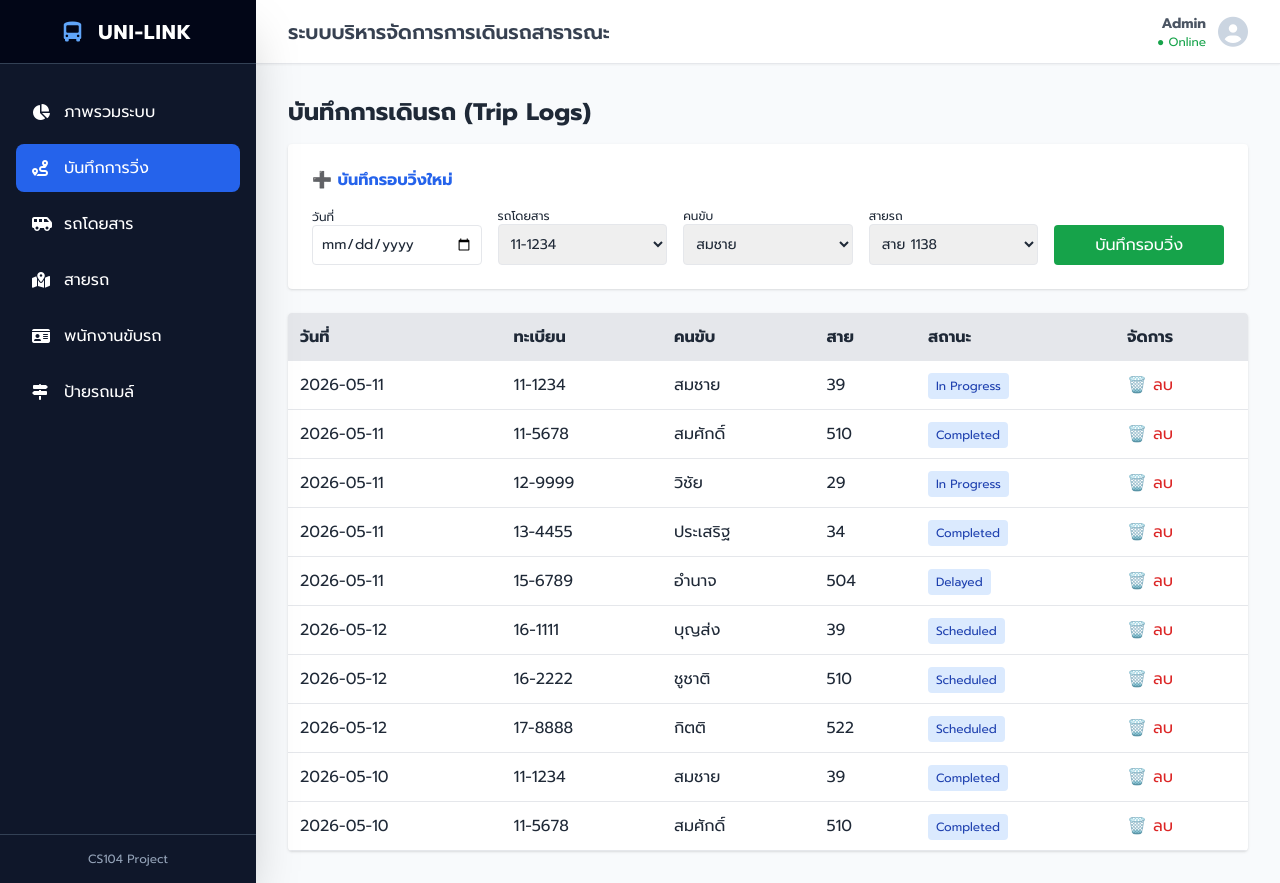
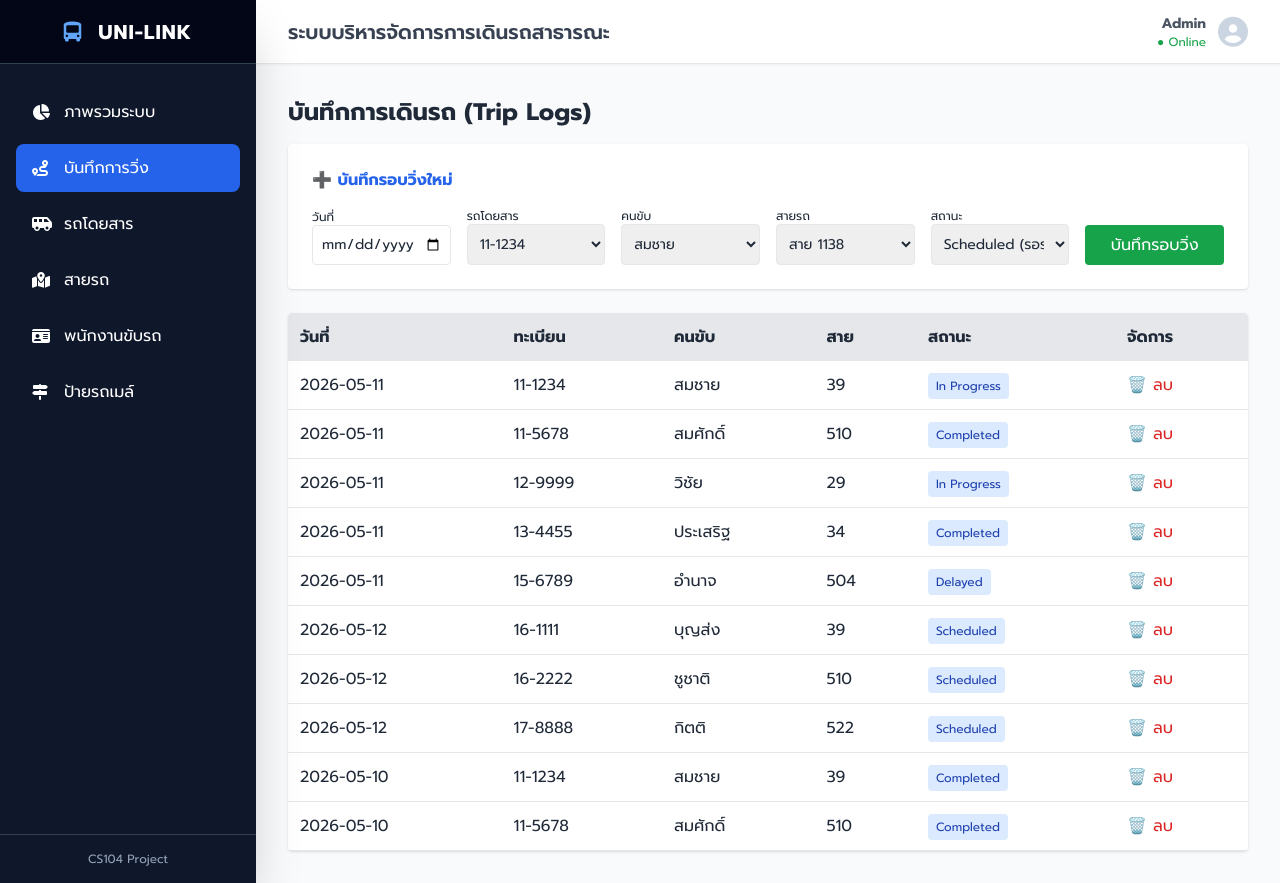
Before and after one commit to pkok00/CS104_RABus, a Flask app: page /trip_logs in a window 1280 px wide. Run offline with Flask 3, Linux system fonts and the light colour scheme; data comes from the database, SQL or seed files in the repository; some libraries are stand-ins or nearby versions.

Commit message:
Add files via upload

```diff
--- a/templates/trip_logs.html
+++ b/templates/trip_logs.html
@@ -4,7 +4,7 @@
 
 <div class="bg-white p-6 rounded shadow mb-6">
     <h3 class="font-bold mb-4 text-blue-600">➕ บันทึกรอบวิ่งใหม่</h3>
-    <form action="/add_trip_log" method="POST" class="grid grid-cols-1 md:grid-cols-5 gap-4 items-end">
+    <form action="/add_trip_log" method="POST" class="grid grid-cols-1 md:grid-cols-6 gap-4 items-end">
         <div><label class="block text-xs">วันที่</label><input type="date" name="log_date" required class="border p-2 rounded w-full text-sm"></div>
         <div><label class="block text-xs">รถโดยสาร</label>
             <select name="vehicle_id" class="border p-2 rounded w-full text-sm">
@@ -19,6 +19,14 @@
         <div><label class="block text-xs">สายรถ</label>
             <select name="route_id" class="border p-2 rounded w-full text-sm">
                 {% for r in routes %}<option value="{{ r.route_id }}">สาย {{ r.route_num }}</option>{% endfor %}
+            </select>
+        </div>
+        <div><label class="block text-xs">สถานะ</label>
+            <select name="status" class="border p-2 rounded w-full text-sm" required>
+                <option value="Scheduled">Scheduled (รอรอบวิ่ง)</option>
+                <option value="In Progress">In Progress (กำลังวิ่ง)</option>
+                <option value="Completed">Completed (เสร็จสิ้น)</option>
+                <option value="Delayed">Delayed (ล่าช้า)</option>
             </select>
         </div>
         <button type="submit" class="bg-green-600 text-white p-2 rounded hover:bg-green-700">บันทึกรอบวิ่ง</button>
```
